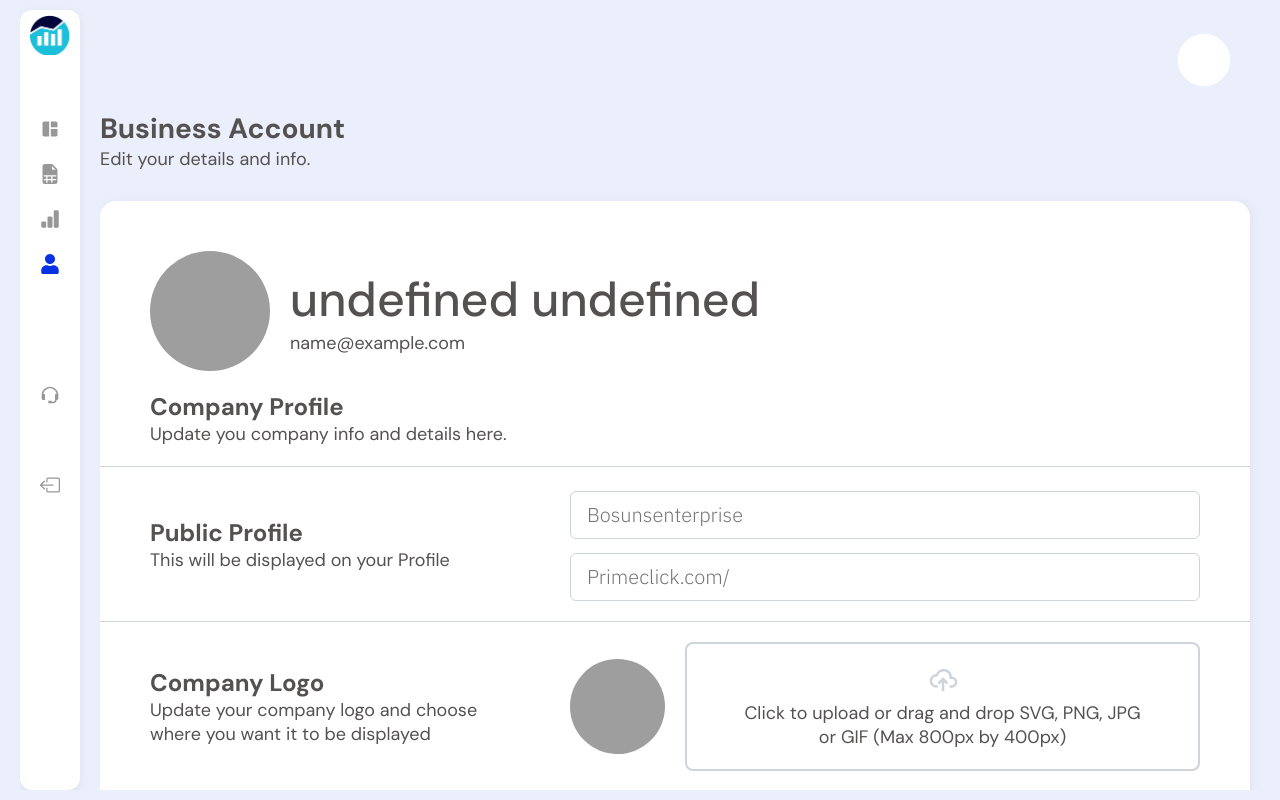
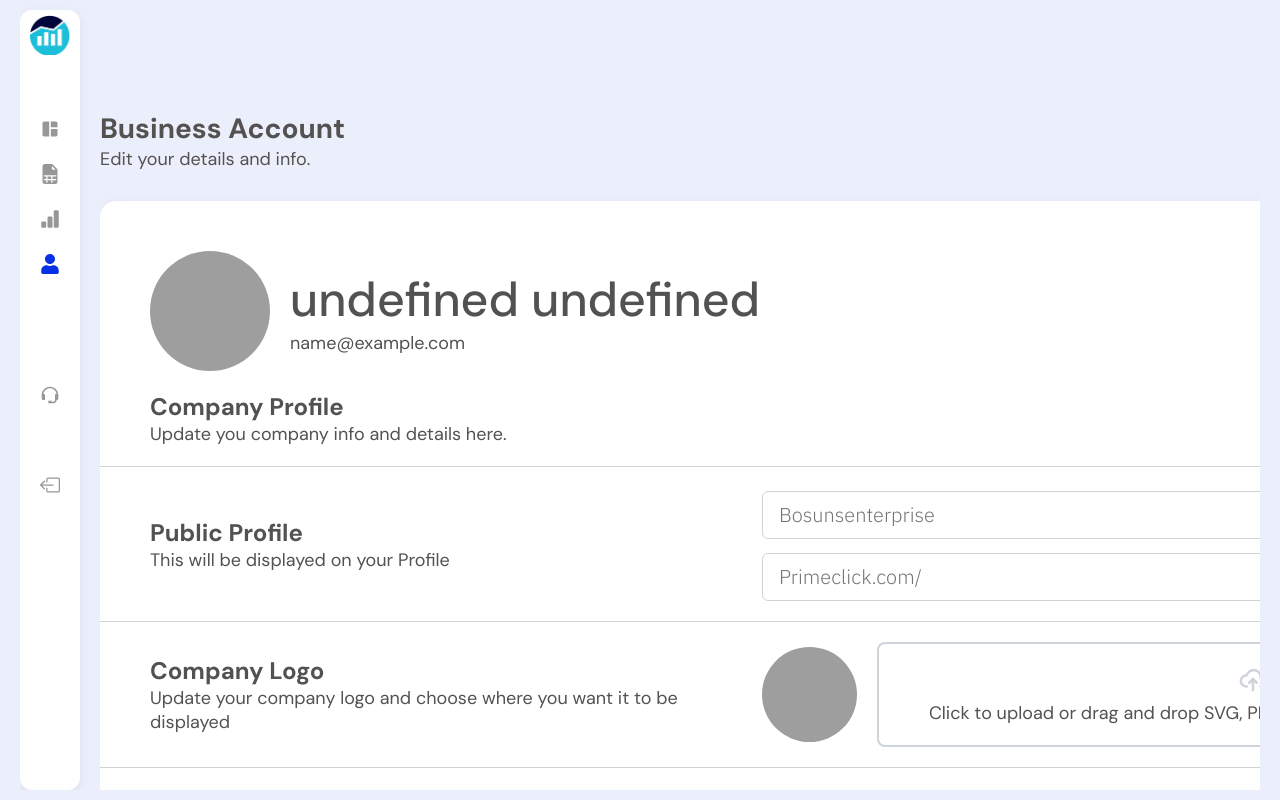
Before and after one commit to upgraded57/PrimeclickLDS, a React (Vite) app: page /user in a window 1280 px wide. Built offline with nearby package versions, Linux system fonts and the light colour scheme; sample sign-in values are in the browser's storage; grey boxes are pictures that could not be loaded; some icons are missing.

Commit message:
minor styling update

```diff
--- a/src/Layouts/DashboardLayout/dashboardlayout.css
+++ b/src/Layouts/DashboardLayout/dashboardlayout.css
@@ -17,6 +17,8 @@
   border-radius: 12px;
   padding: 20px;
   box-shadow: 0 3px 9px 0 #82828220;
+  position: sticky;
+  left: 0;
 }
 
 .dashboard-layout__sidebar-sm {
@@ -109,7 +111,7 @@
 }
 
 .dashboard-layout__main {
-  min-width: 900px;
+  min-width: max-content;
   width: 100%;
   overflow-y: scroll;
   max-height: 100vh;
--- a/src/index.css
+++ b/src/index.css
@@ -36,7 +36,7 @@ a:hover {
 }
 
 .container {
-  width: min(1440px, 100vw);
+  width: 100%;
   min-height: 100vh;
   margin-inline: auto;
   padding-inline: 20px;
@@ -154,7 +154,9 @@ select {
   padding-inline: 12px;
   padding-block: 10px 20px;
   border-bottom: 1px solid var(--neutral-clr-light-grey);
+  overflow: hidden;
   white-space: no-wrap;
+  text-overflow: ellipsis;
 }
 
 .leads__table table tbody tr {
```
